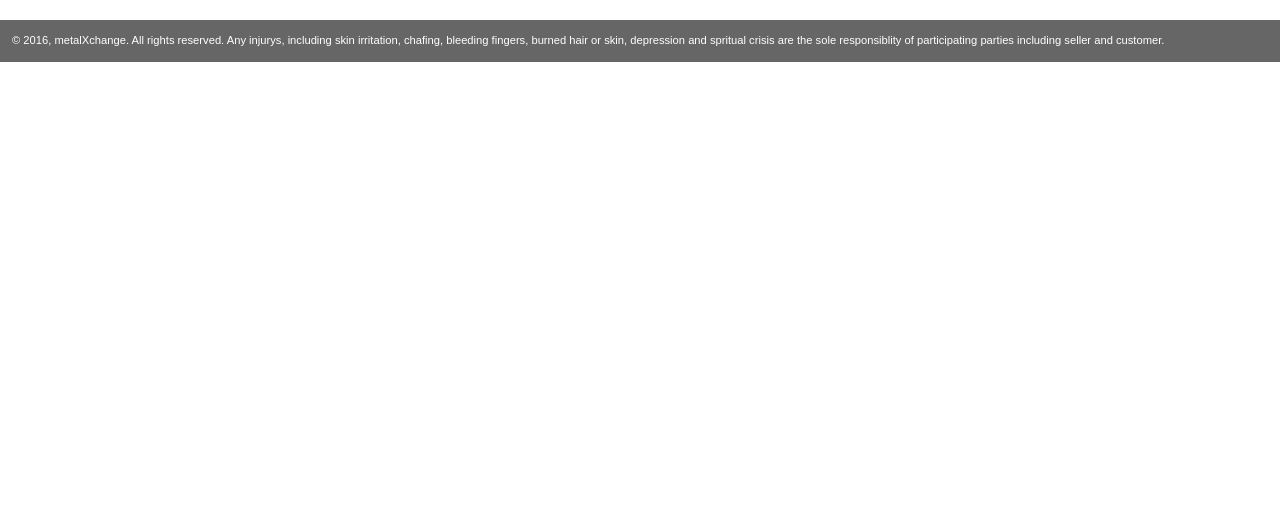
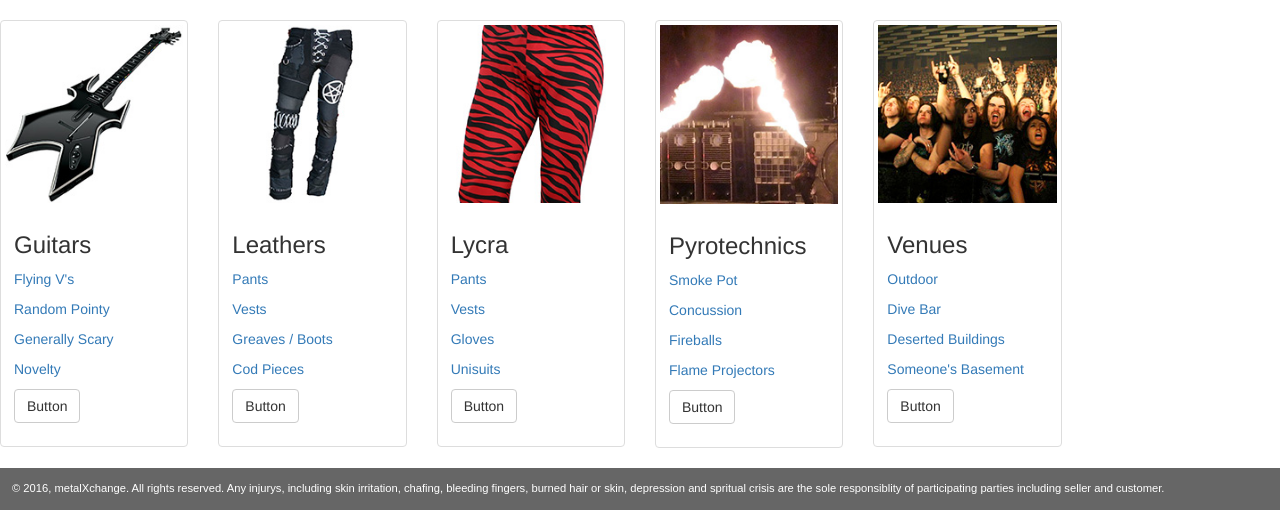
Before and after one commit to metalXchange/metalXchange.dev, a PHP site: page / in a window 1280 px wide. Shown: the part 284-800 px from the top of the page. Run offline with PHP 8.4, Linux system fonts and the light colour scheme; some libraries are stand-ins or nearby versions.

Commit message:
Roughed in some content for the index.php file; this included changes to the CSS file, and uploading 5 images for the categories.

```diff
--- a/public/css/main.css
+++ b/public/css/main.css
@@ -14,6 +14,16 @@
 	text-align: center;
 }
 
+.landing {
+	dislpay: flexbox;
+	flex-direction: row;
+	justify-content: flex-start;
+}
+
+.column {
+
+}
+
 #logo {
 	height: 200px;
 	width: auto;
--- a/public/index.php
+++ b/public/index.php
@@ -17,7 +17,82 @@
 	<?php include 'navbar.php' ?>
 
 	<main>
+<!-- 		<div class="landing">
+ -->
+			<div class="row">
+			  <div class="col-sm-4 col-md-2">
+			    <div class="thumbnail">
+			      <img src="/img/index_guitar.jpg" alt="...">
+			      <div class="caption">
+			        <h3>Guitars</h3>
+			        <p><a href="#">Flying V's</a></p>
+			        <p><a href="#">Random Pointy</a></p>
+			        <p><a href="#">Generally Scary</a></p>
+			        <p><a href="#">Novelty</a></p>
+			        <p><a href="#" class="btn btn-default" role="button">Button</a></p>
+			      </div>
+			    </div>
+			  </div>
 
+			  <div class="col-sm-4 col-md-2">
+			    <div class="thumbnail">
+			      <img src="/img/index_leather.jpg" alt="...">
+			      <div class="caption">
+			        <h3>Leathers</h3>
+			        <p><a href="#">Pants</a></p>
+			        <p><a href="#">Vests</a></p>
+			        <p><a href="#">Greaves / Boots</a></p>
+			        <p><a href="#">Cod Pieces</a></p>
+			        <p><a href="#" class="btn btn-default" role="button">Button</a></p>
+			      </div>
+			    </div>
+			  </div>
+
+			  <div class="col-sm-4 col-md-2">
+			    <div class="thumbnail">
+			      <img src="/img/index_lycra.jpg" alt="...">
+			      <div class="caption">
+			        <h3>Lycra</h3>
+			        <p><a href="#">Pants</a></p>
+			        <p><a href="#">Vests</a></p>
+			        <p><a href="#">Gloves</a></p>
+			        <p><a href="#">Unisuits</a></p>
+			        <p><a href="#" class="btn btn-default" role="button">Button</a></p>
+			      </div>
+			    </div>
+			  </div>
+
+			  <div class="col-sm-4 col-md-2">
+			    <div class="thumbnail">
+			      <img src="/img/index_pyro.jpg" alt="...">
+			      <div class="caption">
+			        <h3>Pyrotechnics</h3>
+			        <p><a href="#">Smoke Pot</a></p>
+			        <p><a href="#">Concussion</a></p>
+			        <p><a href="#">Fireballs</a></p>
+			        <p><a href="#">Flame Projectors</a></p>
+			        <p><a href="#" class="btn btn-default" role="button">Button</a></p>
+			      </div>
+			    </div>
+			  </div>
+
+			  <div class="col-sm-4 col-md-2">
+			    <div class="thumbnail">
+			      <img src="/img/index_venue.jpg" alt="...">
+			      <div class="caption">
+			        <h3>Venues</h3>
+			        <p><a href="#">Outdoor</a></p>
+			        <p><a href="#">Dive Bar</a></p>
+			        <p><a href="#">Deserted Buildings</a></p>
+			        <p><a href="#">Someone's Basement</a></p>
+			        <p><a href="#" class="btn btn-default" role="button">Button</a></p>
+			      </div>
+			    </div>
+			  </div>
+
+			</div>
+<!-- 		</div>
+ -->
 	</main>
 
 	<?php include 'footer.php' ?>
```
Also changed, not shown: public/img/index_guitar.jpg (added), public/img/index_leather.jpg (added), public/img/index_lycra.jpg (added), public/img/index_pyro.jpg (added), public/img/index_venue.jpg (added).
